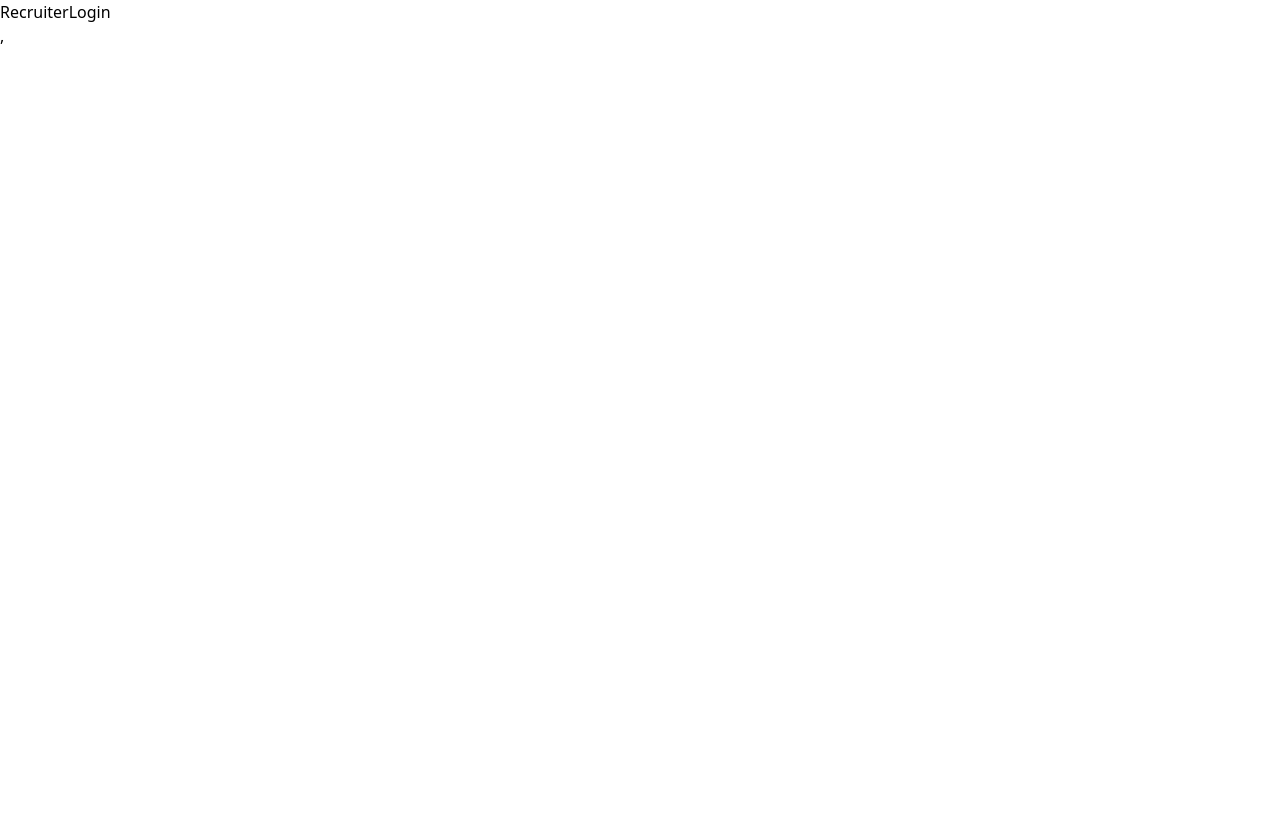
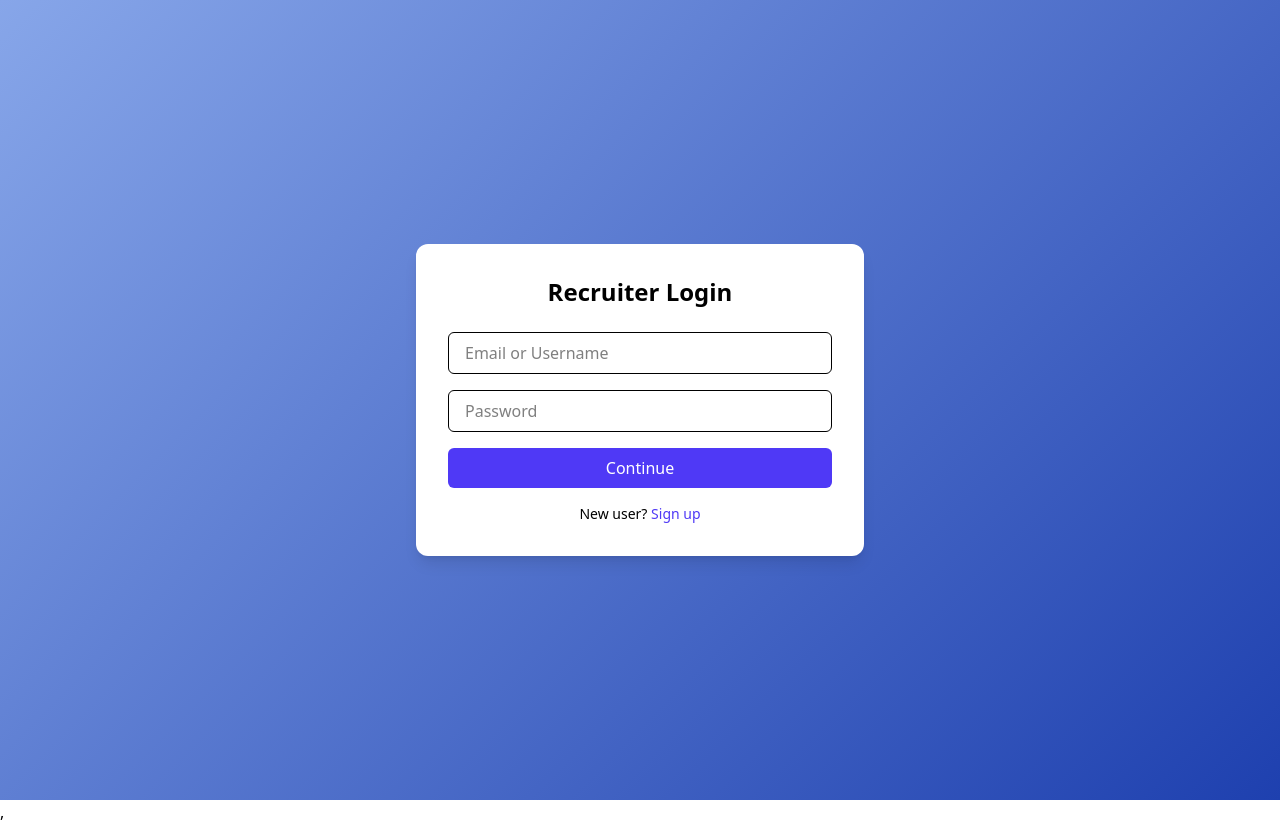
Before and after one commit to careervector2026-cloud/CareerVector, a React (Vite) app: page /recruiter/login in a window 1280 px wide. Before the commit the page ends 800 px from the top, so only its background shows below. Built offline with nearby package versions, Linux system fonts and the light colour scheme.

Commit message:
modified recruiters signup

```diff
--- a/src/pages/Recruiters/RecruiterLogin.jsx
+++ b/src/pages/Recruiters/RecruiterLogin.jsx
@@ -1,9 +1,80 @@
-import React from 'react'
+import { useState } from "react";
+import { useNavigate, Link } from "react-router-dom";
+import { motion } from "framer-motion";
 
-export const RecruiterLogin = () => {
+const backgroundStyle = {
+  background: "linear-gradient(135deg, #87a6e9, #1e40af)",
+};
+
+const RecruiterLogin = () => {
+  const [loginData, setLoginData] = useState({
+    emailOrUsername: "",
+    password: "",
+  });
+
+  const navigate = useNavigate();
+
+  const handleChange = (e) => {
+    setLoginData({ ...loginData, [e.target.name]: e.target.value });
+  };
+
+  const handleSubmit = (e) => {
+    e.preventDefault();
+
+    if (!loginData.emailOrUsername || !loginData.password) {
+      alert("All fields are required");
+      return;
+    }
+
+    localStorage.setItem(
+      "recruiterLoginData",
+      JSON.stringify(loginData)
+    );
+
+    navigate("/recruiter/verify");
+  };
+
   return (
-    <div>RecruiterLogin</div>
-  )
-}
+    <div style={backgroundStyle} className="min-h-screen flex items-center justify-center">
+      <motion.div
+        initial={{ opacity: 0, y: 30 }}
+        animate={{ opacity: 1, y: 0 }}
+        className="bg-white p-8 rounded-xl shadow-lg w-full max-w-md"
+      >
+        <h2 className="text-2xl text-center font-semibold mb-6">
+          Recruiter Login
+        </h2>
+
+        <form className="space-y-4" onSubmit={handleSubmit}>
+          <input
+            name="emailOrUsername"
+            placeholder="Email or Username"
+            onChange={handleChange}
+            className="w-full px-4 py-2 border rounded-md"
+          />
+
+          <input
+            type="password"
+            name="password"
+            placeholder="Password"
+            onChange={handleChange}
+            className="w-full px-4 py-2 border rounded-md"
+          />
+
+          <button className="w-full bg-indigo-600 text-white py-2 rounded-md">
+            Continue
+          </button>
+        </form>
+
+        <p className="text-center mt-4 text-sm">
+          New user?{" "}
+          <Link to="/recruiter/signup" className="text-indigo-600">
+            Sign up
+          </Link>
+        </p>
+      </motion.div>
+    </div>
+  );
+};
 
 export default RecruiterLogin;
--- a/src/routes/MainRouter.jsx
+++ b/src/routes/MainRouter.jsx
@@ -7,12 +7,19 @@ import StudentSignup from "../pages/Students/studentsignup.jsx";
 import RecruiterLogin from "../pages/Recruiters/RecruiterLogin.jsx";
 import AdminLogin from "../pages/Admins/AdminLogin.jsx";
 
+import RecruiterSignup from "../pages/Recruiters/RecruiterSignup.jsx";
+import RecruiterVerify from "../pages/Recruiters/RecruiterVerify.jsx";
 const MainRouter = () => {
   return (
     <Routes>
       <Route path="/" element={<Index />} />
       <Route path="/student/login" element={<StudentLogin />} />
       <Route path="/student/signup" element={<StudentSignup />} />
+      <Route path="/recruiter/signup" element={<RecruiterSignup />} />
+
+        {/* ✅ ADDED ROUTE */}
+        <Route path="/recruiter/verify" element={<RecruiterVerify />} />
+
       <Route path="/recruiter/login" element={<RecruiterLogin />} />
       <Route path="/admin/login" element={<AdminLogin />} />
       <Route path="*" element={<Index />} />
```
